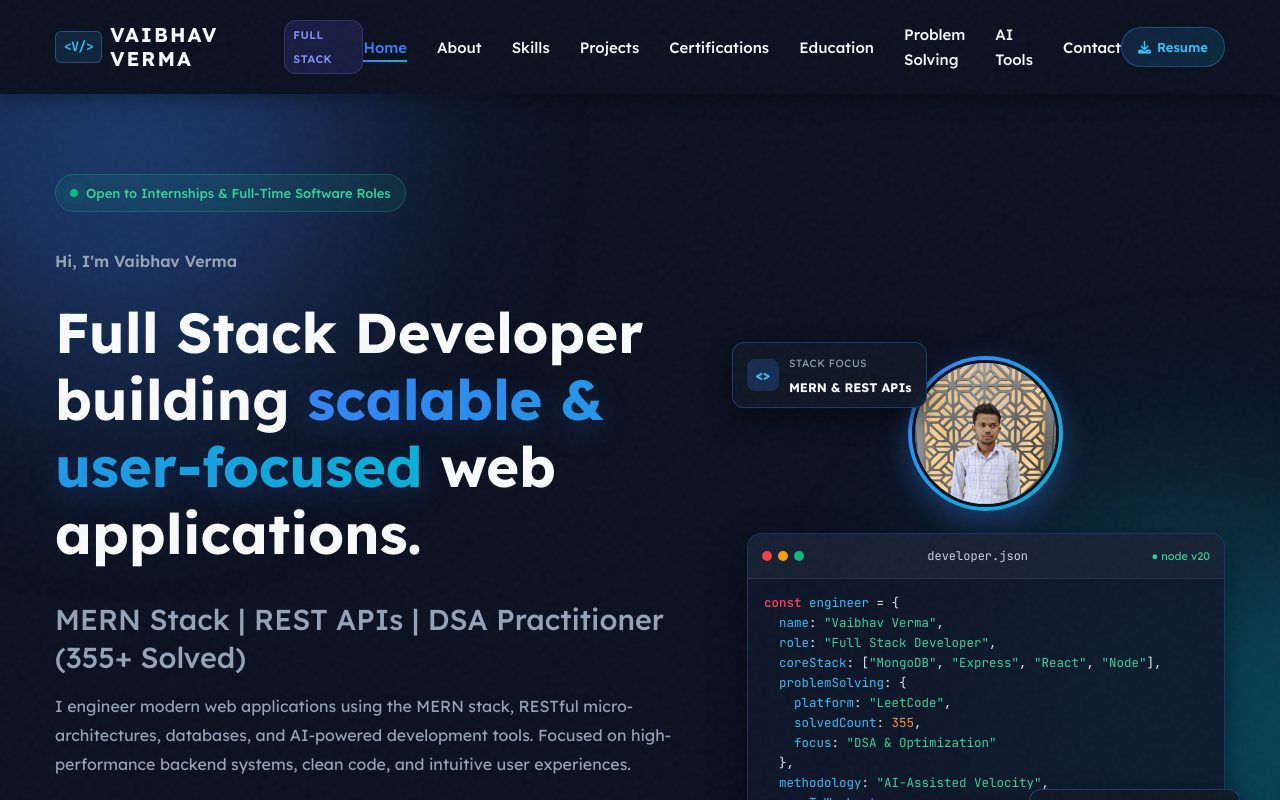
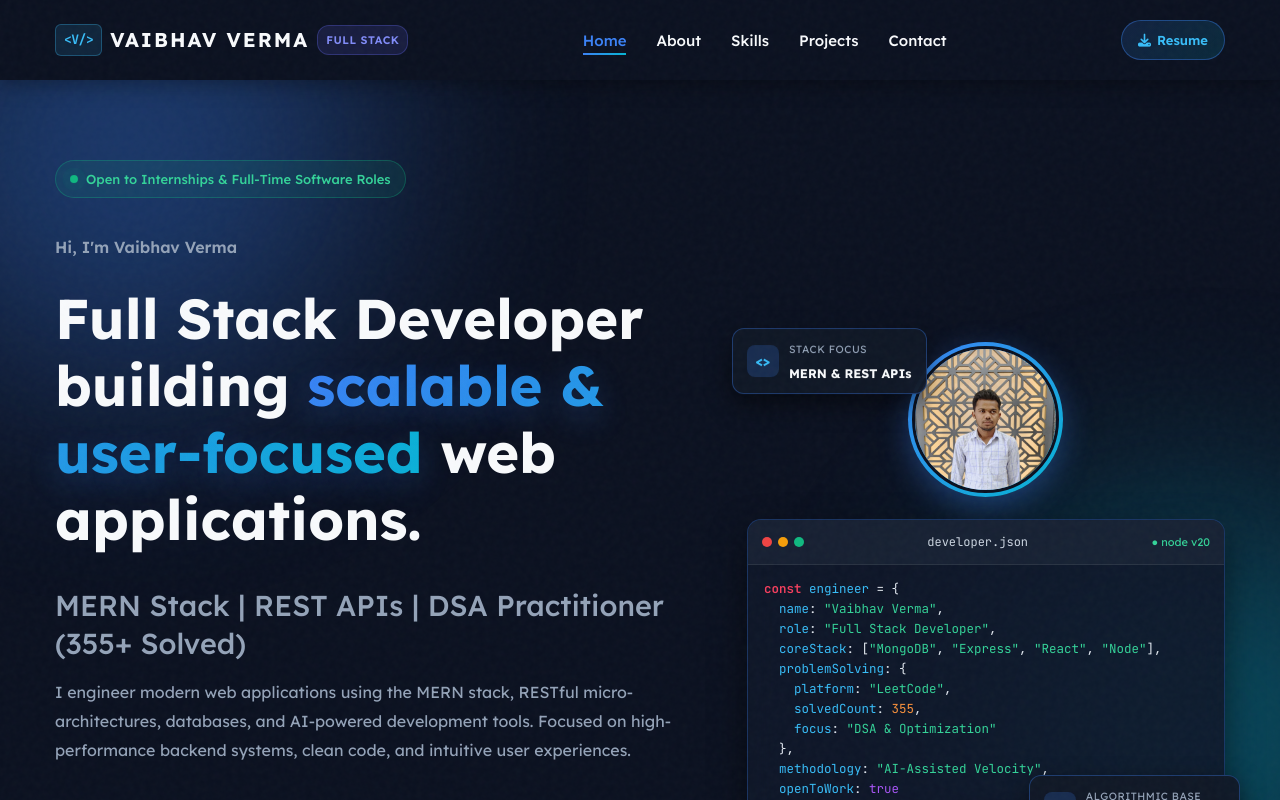
Before and after one commit to vaibhavverma389/vaibhav-verma-portfolio, a React (Vite) app: page / in a window 1280 px wide. Shown: the top 800 px of the page. Built offline with nearby package versions, Linux system fonts and the light colour scheme.

Commit message:
Update Header.jsx

```diff
--- a/src/components/Header.jsx
+++ b/src/components/Header.jsx
@@ -7,10 +7,6 @@ const NAV = [
   { id: 'about', label: 'About' },
   { id: 'skills', label: 'Skills' },
   { id: 'projects', label: 'Projects' },
-  { id: 'certifications', label: 'Certifications' },
-  { id: 'education', label: 'Education' },
-  { id: 'dsa', label: 'Problem Solving' },
-  { id: 'ai-tools', label: 'AI Tools' },
   { id: 'contact', label: 'Contact' },
 ];
 
@@ -94,7 +90,7 @@ const Header = () => {
 
             <button
               className="menu_icon"
-              aria-label="Toggle navigation menu"
+              aria-label={menuOpen ? 'Close navigation menu' : 'Open navigation menu'}
               aria-expanded={menuOpen}
               aria-controls="primary-nav"
               style={{ background: 'none', border: 'none', cursor: 'pointer' }}
```
